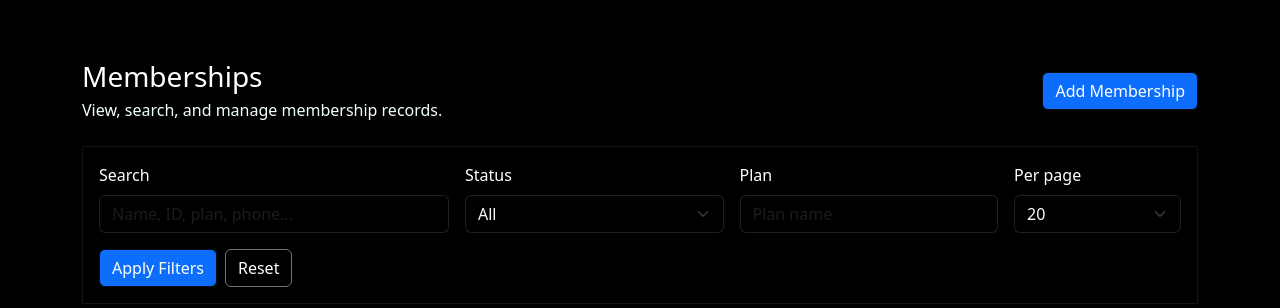
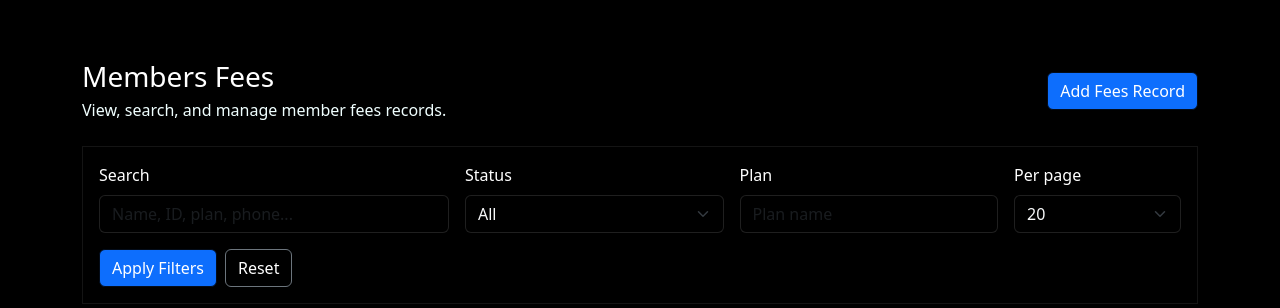
Before and after one commit to kalibilly/GalaxyGym, a Django app: page /memberships/ in a window 1280 px wide. Shown: the part 56-364 px from the top of the page. Run offline with Django 5.2, Linux system fonts and the light colour scheme; the visitor is signed in with stand-in values (Sample User, id 1); data that the repository does not hold is empty; parts of the project's set-up code (start-up, migrations or seed data) failed here and were passed over.

Commit message:
Update membership_list.html

```diff
--- a/templates/memberships/membership_list.html
+++ b/templates/memberships/membership_list.html
@@ -7,12 +7,12 @@
 <div class="container py-4">
     <div class="d-flex flex-column flex-md-row justify-content-between align-items-md-center gap-3 mb-4">
         <div>
-            <h1 class="h3 mb-1">Memberships</h1>
-            <p class="text-muted mb-0">View, search, and manage membership records.</p>
+            <h1 class="h3 mb-1">Members Fees</h1>
+            <p class="text-muted mb-0">View, search, and manage member fees records.</p>
         </div>
         <div>
             <a href="{% url 'memberships:create' %}" class="btn btn-primary">
-                Add Membership
+                Add Fees Record
             </a>
         </div>
     </div>
```
